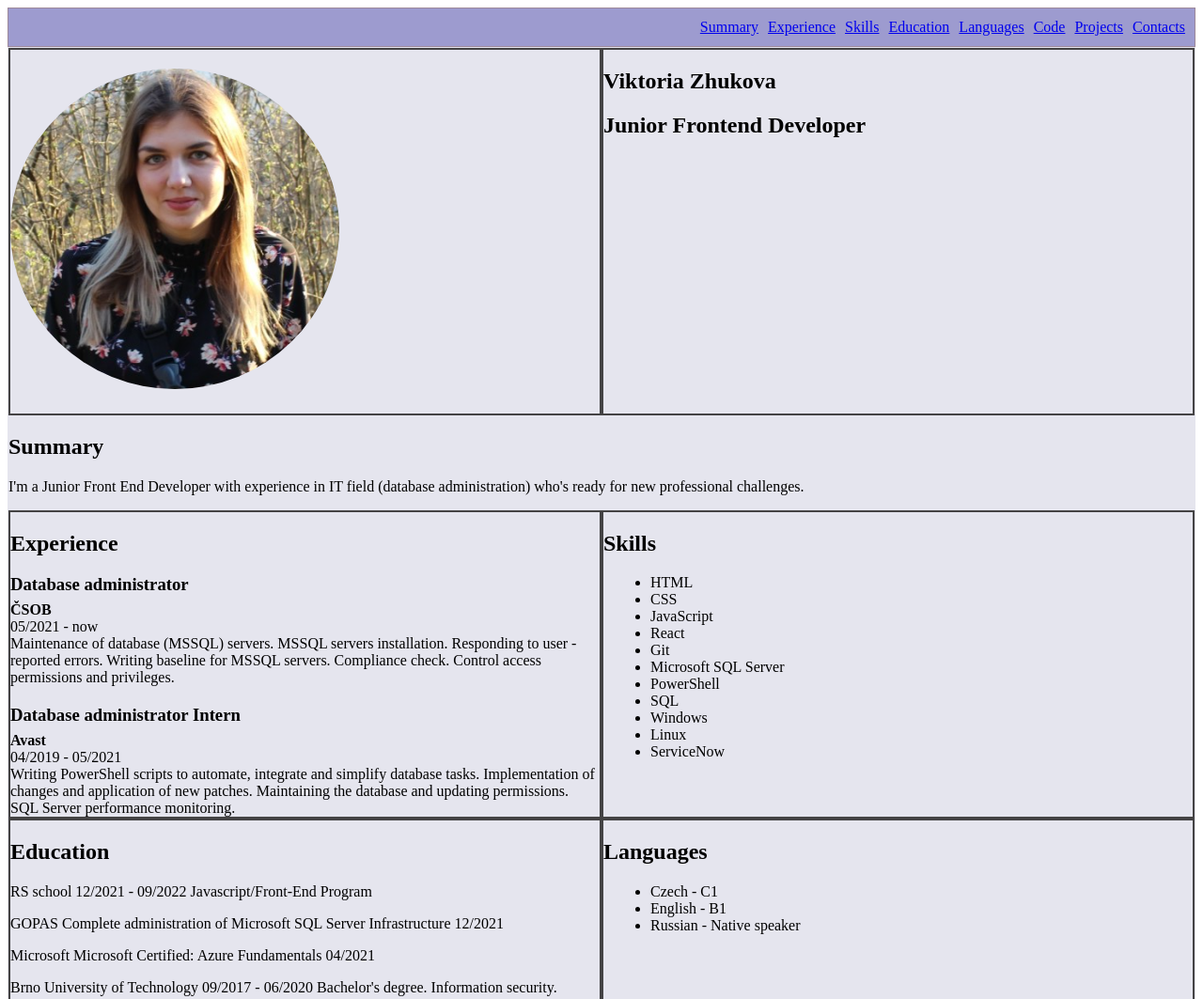
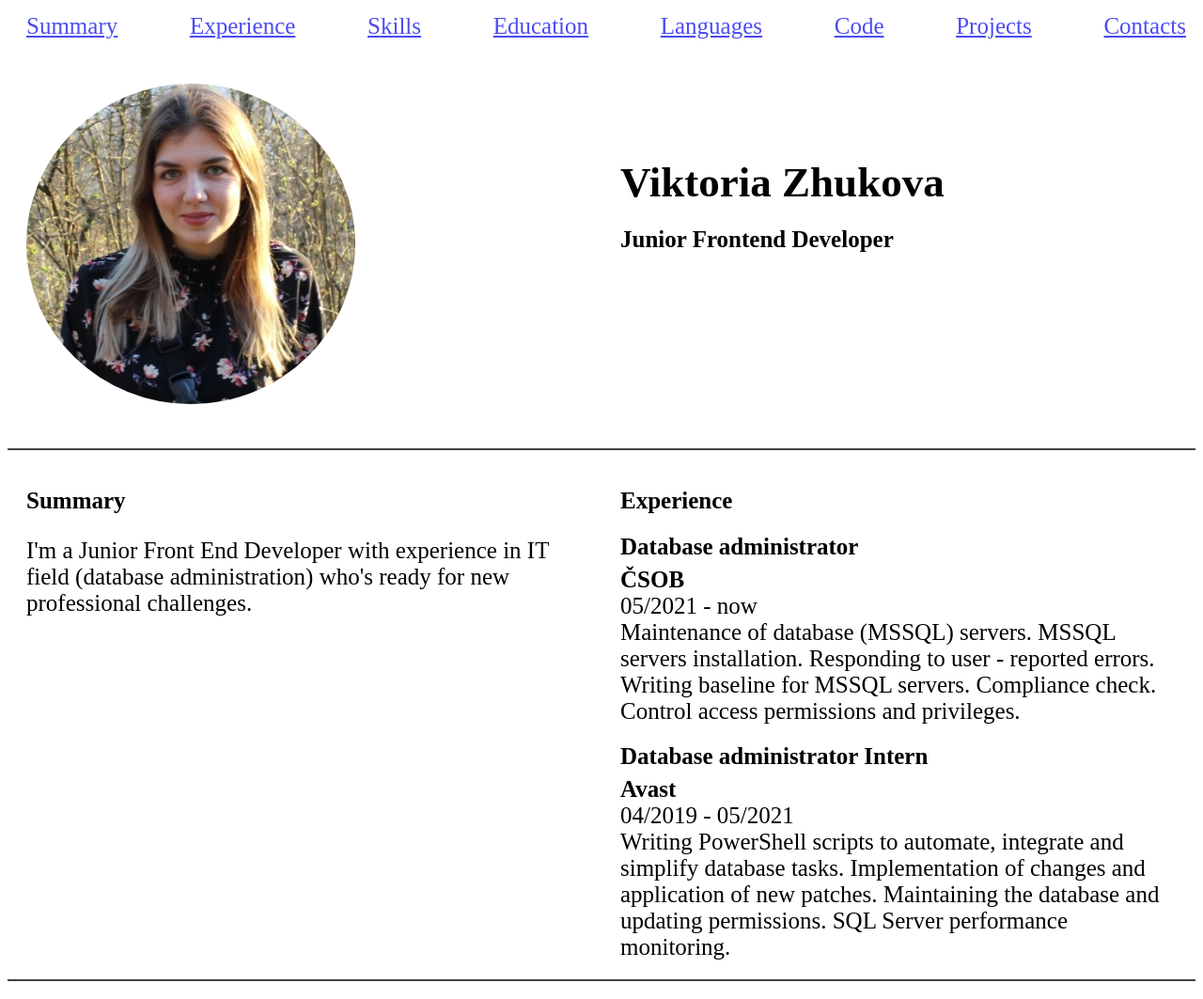
Before and after one commit to xzhuko00/rsschool-cv-PRE-School, a plain HTML site: page index.html in a window 1280 px wide. Shown: the top 1063 px of the page at 94% size. Drawn offline with Linux system fonts and the light colour scheme.

Commit message:
feat:added div to header, main, footer

```diff
--- a/index.html
+++ b/index.html
@@ -14,7 +14,7 @@
 <body>
     <header class="header">
 
-        <div class="container"></div>
+        <div class="container">
 
             <nav class="nav">
                 <ul class="nav-list">
@@ -29,25 +29,24 @@
                 </ul>
               </nav>
 
-
+            </div>
 
     </header>
 
-    <main class="main main-container">
-        <div class="container"></div>
-        <section class="section"><h2><img src="zhukova.png" alt="my photo" class="img"></h2></section>
-            <section class="section" id="name" > <h1 class="section-viktoria" style="justify-content: center;">Viktoria Zhukova</h1>
+    <main class="main-container">
+        <div class="container main-container">
+        <section class="section"><h2><img class="image" src="zhukova.png" alt="my photo"></h2></section>
+            <section class="section" id="name"> <h1 class="section-viktoria">Viktoria Zhukova</h1>
                 <h2>Junior Frontend Developer</h2>
                  </section>
-
-                <section class="section-summary" id="me"> <h2 class="section-summary">Summary</h2>
+                <section class="section section-summary" id="me"> <h2>Summary</h2>
                     <p>
                         I'm a Junior Front End Developer with experience in IT field (database administration) who's ready for new professional challenges.
                     </p>
                 </section>
-                <section class="section" id="experience"> <h2 class="section-experience">Experience</h2>
-                    <div><h3 style="margin: 7px; margin-left: 0px; margin-top: 0px;">Database administrator</h3>
-                        <h4 style="margin: 0;">ČSOB</h4>
+                <section class="section" id="experience"><h2>Experience</h2>
+                    <div><h3>Database administrator</h3>
+                        <h4>ČSOB</h4>
                         05/2021 - now <br>
                         Maintenance of database (MSSQL) servers.
                         MSSQL servers installation.
@@ -56,8 +55,8 @@
                         Compliance check.
                         Control access permissions and privileges.
                     </div>
-                    <div> <h3 style="margin: 7px; margin-left: 0px; margin-top: 20px;">Database administrator Intern</h3>
-                        <h4 style="margin: 0;">Avast</h4>
+                    <div><h3>Database administrator Intern</h3>
+                        <h4>Avast</h4>
                         04/2019 - 05/2021 <br>
                         Writing PowerShell scripts to automate, integrate and simplify database tasks.
                         Implementation of changes and application of new patches.
@@ -118,20 +117,19 @@
                     <li>viktoriaxzhuko@gmail.com</li>
                     <li>Czech Republic, Prague</li>
                     </ul> </section>
-
-
+                </div>
     </main>
 
     <footer class="footer">
-        <div class="container"></div>
+        <div class="container">
              <nav class="nav">
-             <ul class="nav-list-footer">
-                <li class="nav-item-footer"><a href="https://rs.school/js/"><img src="https://rs.school/images/rs_school_js.svg" width="50" height="50" alt="RS school"></a></li>
-             <li class="nav-item-footer"><p> © 2021 by Viktoria Zhukova</p></li>
-             <li class="nav-item-footer"><a href="https://github.com/xzhuko00">GitHub</a></li>
+             <ul class="nav-list">
+             <li class="nav-item"><p> © 2021 by Viktoria Zhukova</p></li>
+             <li class="nav-item"><a href="https://github.com/xzhuko00">GitHub</a></li>
+             <li class="nav-item"><a href="https://rs.school/js/"><img class="img-rs" src="https://rs.school/images/rs_school_js.svg" alt="RS school"></a></li>
              </ul>
              </nav>
-
+            </div>
 
     </footer>
 
--- a/style.css
+++ b/style.css
@@ -1,36 +1,48 @@
 @font-face {
   font-family: Nunito;
+
    src: url("assets/fonts/Nunito_Sans/NunitoSans-Bold.ttf");
  }
 
+ @media (max-width: 768px) {
+  .section {
+    width: 100%;
+  }
+}
+
  * {
   box-sizing: border-box;
+  font-size: 25px;
 }
 
 .header{
-      background-color: rgb(156, 136, 154);
-      border: 1px solid rgb(156, 136, 154);
+   /*   background-color: rgb(156, 136, 154);
+      border: 1px solid rgb(156, 136, 154);*/
 }
 
 .main
 {
-    background-color: rgb(229, 229, 238);
-    border: 1px solid rgb(229, 229, 238);
+ /*   background-color: rgb(229, 229, 238);
+    border: 1px solid rgb(229, 229, 238);*/
 
 }
+
 .main-container {
   display: flex;
   flex-wrap: wrap;
 }
+
 .section {
+
   width: 50%;
-  border: 2px solid rgb(68, 67, 68);
+  border-bottom: 2px solid rgb(68, 67, 68);
+  padding:20px
 }
 
 .footer
 {
-    background-color: rgb(0, 81, 255);
-    border: 1px solid chartreuse;
+    /*background-color: rgb(0, 81, 255);
+    border: 5px solid chartreuse;*/
 }
 
 body {
@@ -41,24 +53,26 @@ body {
 }
 
 .container {
-  background-color: lawngreen;
+  /*background-color: rgb(239, 235, 241);
+  opacity: 0.7;*/
   max-width: 1440px;
   margin: 0 auto;
 }
 
 .nav{
-    background-color: darkblue;
+  /*  background-color: darkblue;*/
 }
 
 .nav-list
 {
   display: flex;
-  justify-content: flex-end;
+  justify-content:space-between;
   align-items: center;
   list-style: none;
   padding: 0 10px;
   line-height: 40px;
-  background-color: rgba(255, 252, 251, 0.616);
+  /*background-color: rgba(255, 252, 251, 0.616);*/
+  opacity: 0.7;
   margin: 0;
 }
 
@@ -72,17 +86,10 @@ body {
   transition: .3s;
 }
 
-img {
+.image {
   border-radius: 60%;
-
-
 }
 
-/* .section-summary
-{
-    font-size: 20px;
-
-}
 
 .section-viktoria{
     align-items: center;
@@ -91,21 +98,43 @@ img {
 .section-name{
     align-items: center;
 
-} */
+}
 
-.nav-list-footer{
+/*.nav-list-footer{
   display: flex;
   justify-content:flex-end;
   align-items:center;
   list-style: none;
   padding: 0 30px;
   line-height: 50px;
-  background-color: rgba(255, 252, 251, 0.616);
+ /* background-color: rgba(255, 252, 251, 0.616);
   margin: 0px;
+}*/
+
+/*.nav-item-footer{
+    margin-left: 20px;
+}*/
+
+h1{
+  font-size: 45px;
+  margin-top: 100px;
+  margin-bottom: 0px;
+  margin-left: 0px;
+}
+
+h3{
+  margin: 7px;
+  margin-left: 0px;
+  margin-top: 20px;
+}
+
+h4{
+  margin: 0;
+}
+
+
+.img-rs{
+  width: 70px;
+  height: 70px;
 
 }
-
-.nav-item-footer{
-    margin-left: 20px;
-
-}
```
